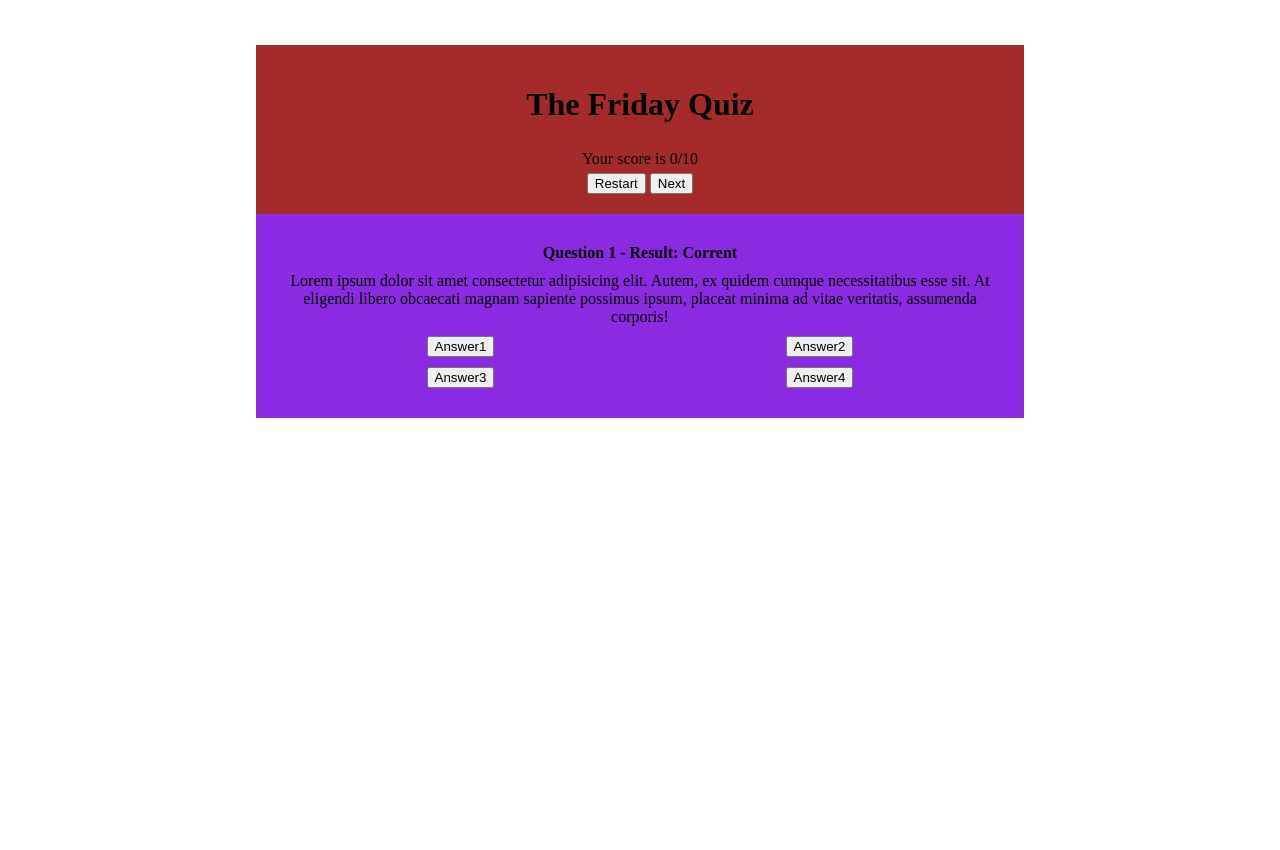
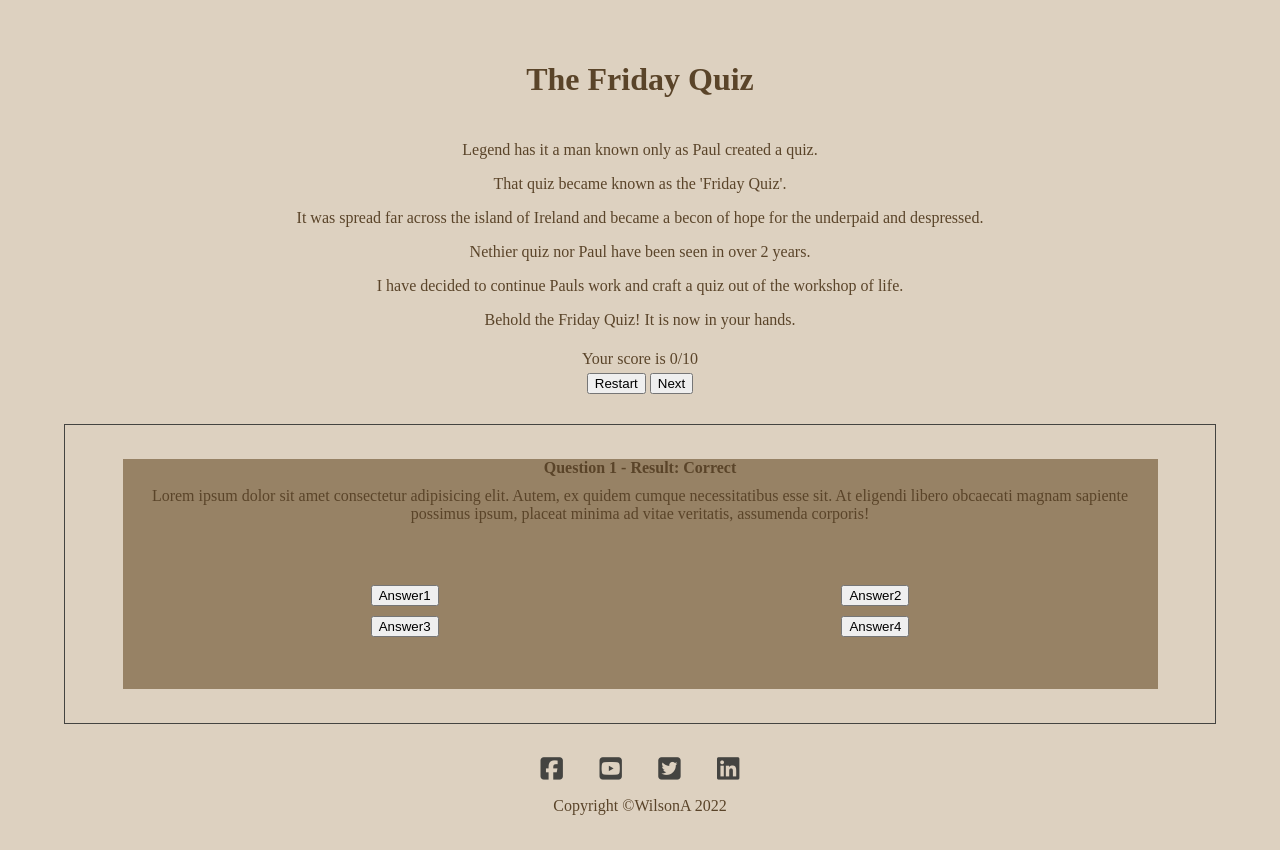
Before and after one commit to alanmac17/pp2-fridayquiz, a plain HTML site: page index.html in a window 1280 px wide. Before the commit the page ends 800 px from the top, so only its background shows below. Drawn offline with Linux system fonts and the light colour scheme.

Commit message:
Add story div to index,add footer, style both, add color variables to css, update sizing of container and quiz area

```diff
--- a/assets/css/style.css
+++ b/assets/css/style.css
@@ -1,18 +1,28 @@
+:root {
+    --primary: #5a4429;
+    --dark: #444441;
+    --light: #ddd1c0;
+    --cover: #978265;
+    --shadow: rgba(50, 50, 93, 0.25) 0px 6px 12px -2px, rgba(0, 0, 0, 0.3) 0px 3px 7px -3px;
+}
+
 body {
-    background-color: white;
+    background: var(--light);
+    color: var(--primary);
     font-size: 100%;
     box-sizing: border-box;
     margin: 0;
     padding: 0;
     text-align: center;
+
 }
 
 .container {
     display: grid;
-    width: 60%;
-    margin: 20px auto;
+    width: 90%;
+    margin: 10px auto;
     overflow: auto;
-    padding: 25px;
+    padding: 10px;
 }
 
 .top-section {
@@ -22,21 +32,23 @@ body {
     align-items: center;
     gap: 5px;
     padding: 20px;
-    text-align: center;
-    background-color: brown;
+    /* background-color: brown; */
 }
 
 
 .quiz-area {
-    background-color: blue;
+    margin-top: 10px;
+    border: 1px solid var(--dark);
+    /* background: url('/assets/img/minator-yang-ZzQeYkwpv_c-unsplash_smaller.jpg') no-repeat center; */
 }
 
 .quiz-panel {
     display: flex;
     flex-direction: column;
-    padding: 30px;
+    margin: 3% 5% 3% 5% ;
     gap: 10px;
-    background-color: blueviolet;
+    background: var(--cover);
+
 }
 
 #question-result {
@@ -48,4 +60,20 @@ body {
     justify-items: center;
     grid-template-columns: repeat(2, 1fr);
     grid-gap: 10px;
+    margin: 5%;
 }
+
+footer {
+    display: flex;
+    flex-direction: column;
+    text-align: center;
+    padding: 15px;
+    justify-content: space-evenly;
+}
+
+.social-links i {
+    font-size: 160%;
+    margin: 1%;
+    padding: 5px;
+    color: var(--dark);
+}
--- a/index.html
+++ b/index.html
@@ -9,6 +9,7 @@
     <meta name="description" content="A weekly quiz available very friday">
     <meta name="keywords" content="quiz, weekly, friday">
     <meta name="author" content="Alan Wilson">
+    <script defer src="https://kit.fontawesome.com/2cc721a32c.js" crossorigin="anonymous"></script>
     <title>Friday Quiz</title>
 </head>
 
@@ -19,6 +20,16 @@
             <h1 class="heading">
                 The Friday Quiz
             </h1>
+
+            <div id="story-text">
+                </p> Legend has it a man known only as Paul created a quiz.</p>
+                </p> That quiz became known as the 'Friday Quiz'.</p>
+                </p> It was spread far across the island of Ireland and became a becon of hope for the underpaid and
+                despressed.</p>
+                </p> Nethier quiz nor Paul have been seen in over 2 years.</p>
+                </p> I have decided to continue Pauls work and craft a quiz out of the workshop of life.</p>
+                </p> Behold the Friday Quiz! It is now in your hands.</p>
+            </div>
 
             <div id="scoreboard">
                 Your score is <span id="current-score">0</span>/10
@@ -34,7 +45,7 @@
             <div class="quiz-panel">
                 <div id="question-result">
                     Question <span id="current-question-no">1</span>
-                    - Result: <span id="result">Corrent</span>
+                    - Result: <span id="result">Correct</span>
                 </div>
 
                 <div id="question-area">
@@ -53,7 +64,25 @@
                 </div>
             </div>
         </div>
+        <footer>
+        <div class="social-links">
+            <a href="https://www.facebook.com" target="_blank" rel="noopener"
+                aria-label="Find us on Facebook (link opens in a new tab)"><i
+                    class="fa-brands fa-facebook-square"></i></a>
+            <a href="https://www.youtube.com" target="_blank" rel="noopener"
+                aria-label="Find us on Youtube (link opens in a new tab)"><i
+                    class="fa-brands fa-youtube-square"></i></a>
+            <a href="https://www.twitter.com" target="_blank" rel="noopener"
+                aria-label="Find us on Twitter (link opens in a new tab)"><i
+                    class="fa-brands fa-twitter-square"></i></a>
+            <a href="https://www.linkedin.com" target="_blank" rel="noopener"
+                aria-label="Find us on Linkedin (link opens in a new tab)"><i class="fa-brands fa-linkedin"></i></a>
+            <div>Copyright ©WilsonA 2022</div>
+        </div>
+    </footer>
     </div>
+
+
 
     <script src="/assets/js/script.js"></script>
 </body>
```
Also changed, not shown: assets/img/minator-yang-ZzQeYkwpv_c-unsplash.jpg (added), assets/img/minator-yang-ZzQeYkwpv_c-unsplash_smaller.jpg (added).
